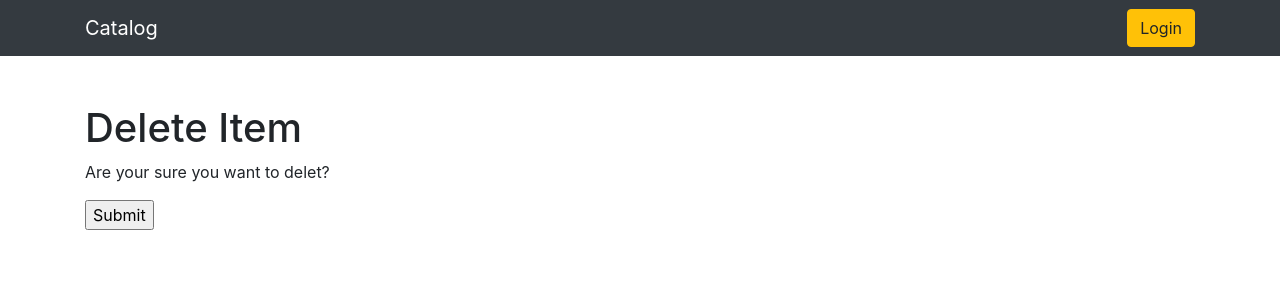
After one commit to linxuedong/Udacity-Project, a Flask app: template Log-Analysis/vagrant/catalog/templates/delete_item.html in a window 1280 px wide. The commit adds this page. Shown: the top 300 px of the page. Run offline with Flask 2, Linux system fonts and the light colour scheme; the template is opened without the code that fills it, so the values that code supplies are empty; some libraries are stand-ins or nearby versions.

Commit message:
feat: delete item

```diff
--- /dev/null
+++ b/Log-Analysis/vagrant/catalog/templates/delete_item.html
@@ -0,0 +1,9 @@
+{% extends 'base.html' %}
+
+{% block content %}
+<h1>Delete Item</h1>
+<p>Are your sure you want to delet?</p>
+<form action="" method="post">
+    <input type="submit" name="delete" id="delete">
+</form>
+{% endblock %}
--- a/Log-Analysis/vagrant/catalog/templates/item_detail.html
+++ b/Log-Analysis/vagrant/catalog/templates/item_detail.html
@@ -5,4 +5,7 @@
     <p>{{ item.description }}</p>
 
     <a href="{{ url_for('edit', item_name=item.title) }}">Edit</a>
+    <span> | </span>
+    <a href="{{ url_for('delete', item_name=item.title) }}">Detlet</a>
+
 {% endblock %}
```
Also changed, not shown: Log-Analysis/vagrant/catalog/__init__.py (+14 -0 lines).
